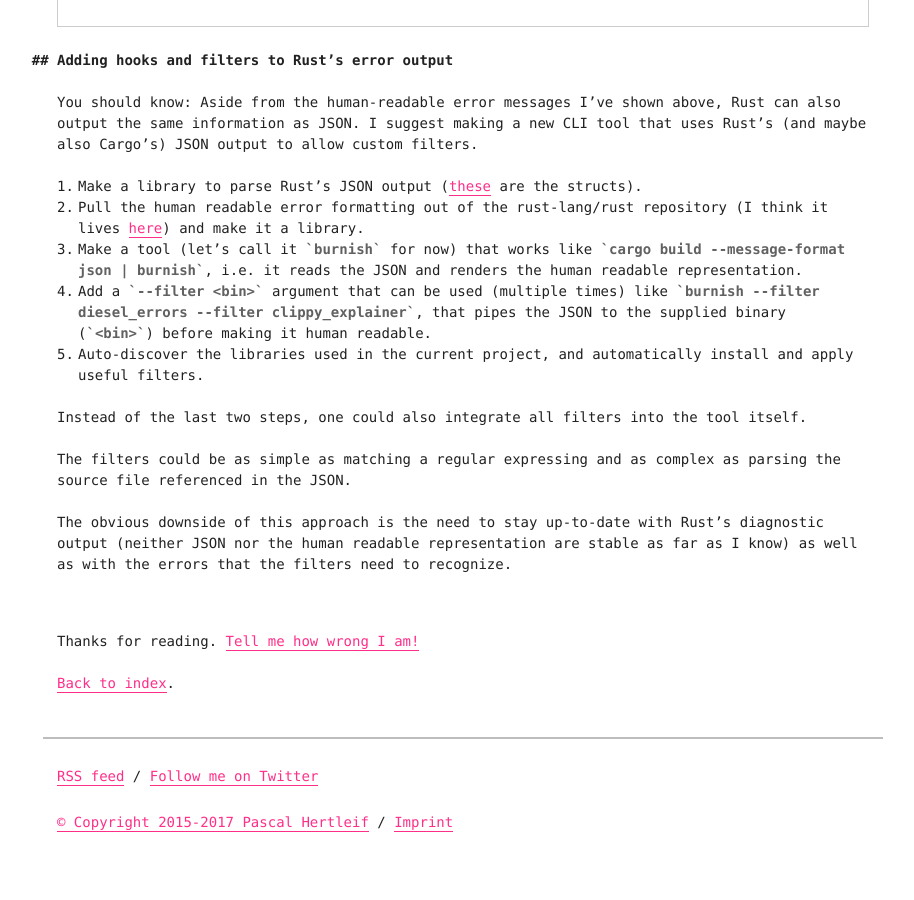
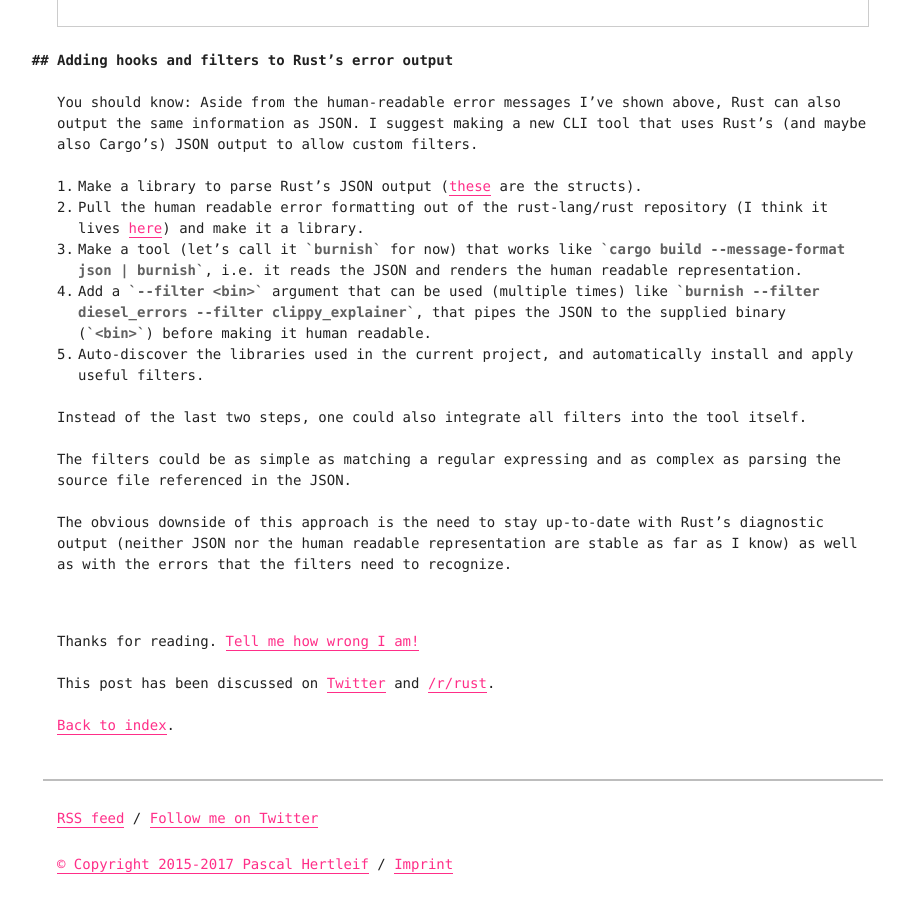
Before and after one commit to killercup/scribbles, a Jekyll site: the page built from _posts/2017-02-11-hook-into-rustc-errors.md, in a window 1280 px wide and 900 px high, scrolled down 1647 px. Shown: the whole window, without its empty margins (177-1091 px from the left). Built offline with Jekyll 4.4.1, drawn with Linux system fonts in a browser that asks for light colours; before the commit the page ends 2505 px from its top, so only the background shows below that.

Commit message:
Add discussion links to rustc error hooks post

```diff
--- a/_posts/2017-02-11-hook-into-rustc-errors.md
+++ b/_posts/2017-02-11-hook-into-rustc-errors.md
@@ -3,6 +3,9 @@ title: A way to customize Rust error messages
 categories:
 - rust
 - idea
+discussions:
+  "Twitter": "https://twitter.com/killercup/status/830495467356246017"
+  "/r/rust": "https://www.reddit.com/r/rust/comments/5tgyy2/"
 ---
 Rust's error messages are pretty amazing. There is no way to format library-specific errors, though. I'm suggesting a way to implement this on stable Rust.
 
```
